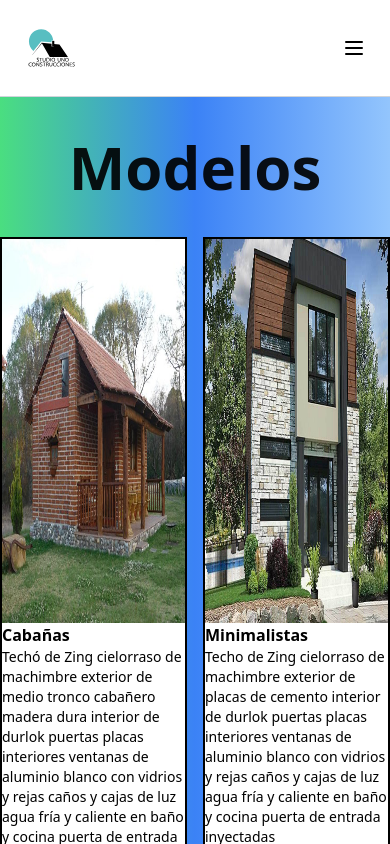
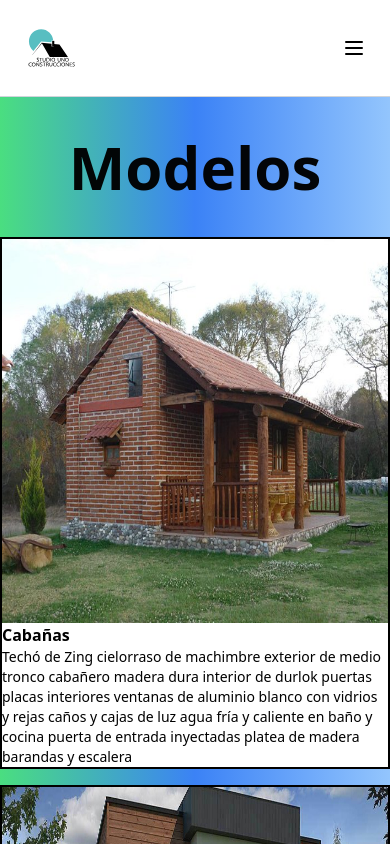
Before and after one commit to Gonza-Butafuoco/Studio-Uno-Construcciones, a React (Create React App) app: page /ModelsPage in a window 390 px wide. Shown: the top 844 px of the page. Built offline with nearby package versions, Linux system fonts and the light colour scheme.

Commit message:
Pagina de Modelos Reactiva
Se hizo la página de modelos reactiva.

```diff
--- a/src/components/organisms/Modelscontainer.jsx
+++ b/src/components/organisms/Modelscontainer.jsx
@@ -35,7 +35,7 @@ export const Modelscontainer = () => {
   ];
 
   return (
-    <div className="container mx-auto grid grid-cols-2 gap-4 justify-center ">
+    <div className="float-left container mx-auto grid grid-cols-1 md:grid-cols-2 gap-4 justify-center ">
       {modelos.map((modelo, index) => (
         <Link key={index} to={`/model/${modelo.titulo}`}>
           <Model
```
